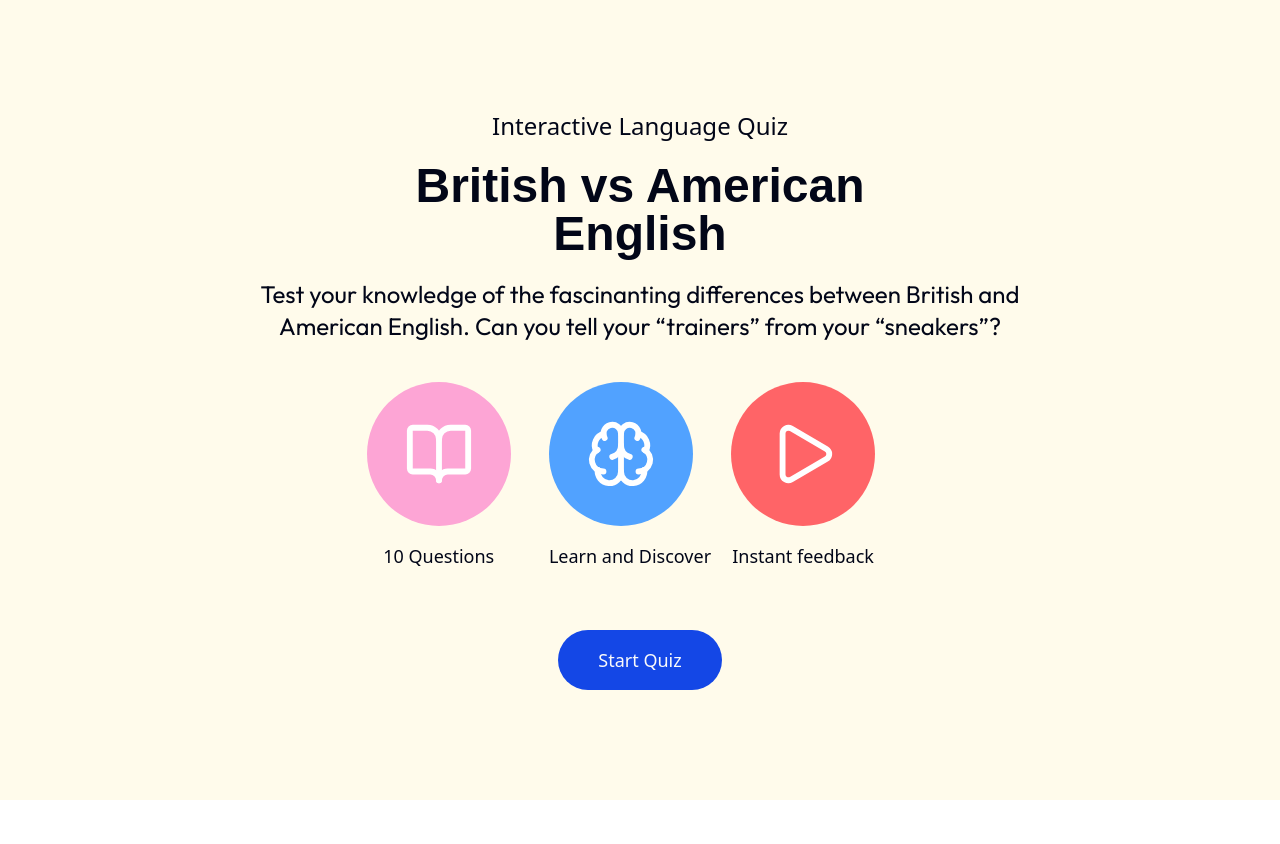
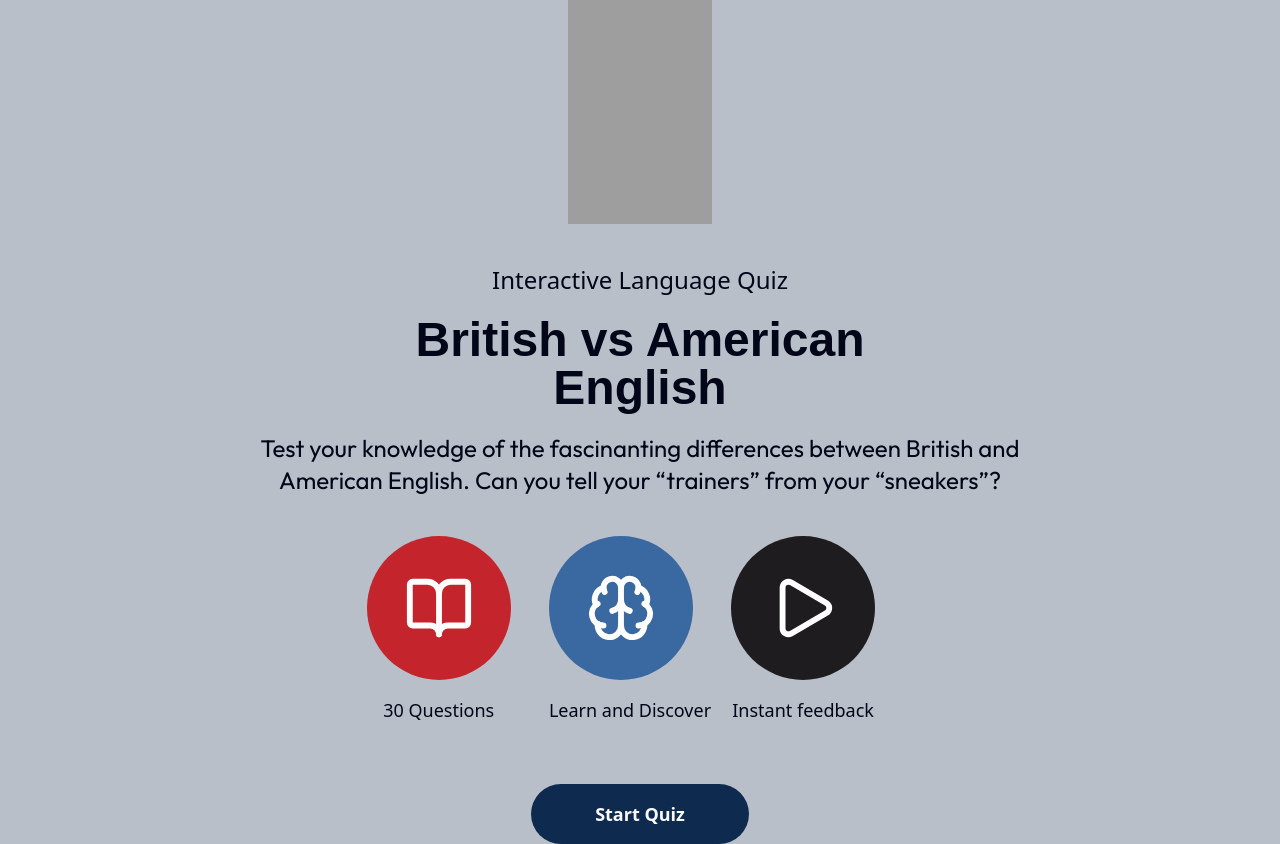
Before and after one commit to louiz8022/two-sides-of-english, a React (Vite) app: page / in a window 1280 px wide. Before the commit the page ends 800 px from the top, so only its background shows below. Built offline with nearby package versions, Linux system fonts and the light colour scheme; grey boxes are pictures that could not be loaded; a web font is replaced by a local one.

Commit message:
theme and collor costumer

```diff
--- a/src/index.css
+++ b/src/index.css
@@ -4,4 +4,14 @@
 @theme {
     --font-momo: "Momo Trust Display", sans-serif;
     --font-outfit: "Outfit", sans-serif;
+    --color-brand-black: #000000;
+    --color-brand-blue-dark: #2e384d;
+    --color-brand-red: #c4252d;
+    --color-brand-red-dark: #652225;
+    --color-brand-gray-dark: #1e1c1e;
+    --color-brand-blue-dark-two: #0f2a4f;
+    --color-brand-blue: #1c3b6b;
+    --color-brand-blue-light: #3a68a1;
+    --color-brand-gray: #b8bfc9;
+    --color-brand-white: #ffffff;
 }
--- a/src/pages/Home/index.jsx
+++ b/src/pages/Home/index.jsx
@@ -24,8 +24,10 @@ export const Home = () => {
 
     return (
         <main>
-
-            <div className="bg-amber-50 space-y-10 text-slate-950 min-h-dvh flex flex-col items-center justify-center">
+            <div className="bg-brand-gray space-y-10 text-slate-950 min-h-dvh flex flex-col items-center justify-center">
+                <picture>
+                    <img src="./logo.png" alt="two-side-of-english" className="w-36 h-56w-56 h-56  flex items-center justify-center "/>
+                </picture>
                 <article className="w-full text-center space-y-5 flex flex-col items-center justify-center">
                     <h2 className="text-2xl "> Interactive Language Quiz </h2>
                     <h1 className="font-black text-5xl font-momo">British vs American <br /> English</h1>
@@ -34,29 +36,29 @@ export const Home = () => {
 
                 <div className="grid lg:grid-cols-3 space-y-5 space-x-5">
                     <section className="space-y-4 w-max h-max">
-                        <figure className="w-36 h-36 rounded-full bg-pink-300 flex items-center justify-center ">
+                        <figure className="w-36 h-36 rounded-full bg-brand-red flex items-center justify-center ">
                             <BookOpen size="70px" color="white" />
                         </figure>
 
-                        <p className="text-center text-lg font-medium">10 Questions</p>
+                        <p className="text-center text-lg font-medium">30 Questions</p>
                     </section>
 
                     <section className="space-y-4 w-max h-max">
-                        <figure className="w-36 h-36 rounded-full bg-blue-400 flex items-center justify-center ">
+                        <figure className="w-36 h-36 rounded-full bg-brand-blue-light flex items-center justify-center ">
                             <Brain size="70px" color="white" />
                         </figure>
                         <p className="text-center text-lg font-medium"  >Learn and Discover</p>
                     </section>
 
                     <section className="space-y-4 w-max h-max">
-                        <figure className="w-36 h-36 rounded-full bg-red-400 flex items-center justify-center ">
+                        <figure className="w-36 h-36w-36 h-36 rounded-full bg-brand-gray-dark flex items-center justify-center ">
                             <Play size="70px" color="white" />
                         </figure>
                         <p className="text-center text-lg font-medium">Instant feedback</p>
                     </section>
                 </div>
 
-                <button onClick={() => handleStart()} className="rounded-full text-neutral-50 cursor-pointer text-lg hover:brightness-110 transition-all bg-blue-700 py-4 px-10">
+                <button onClick={() => handleStart()} className="rounded-full text-neutral-50 font-semibold cursor-pointer text-lg hover:brightness-110 transition-all bg-brand-blue-dark-two py-4 px-16 mx-auto">
                     Start Quiz
                 </button>
             </div>
```
Also changed, not shown: 1 other file (tests, documents, lock files or other folders).
